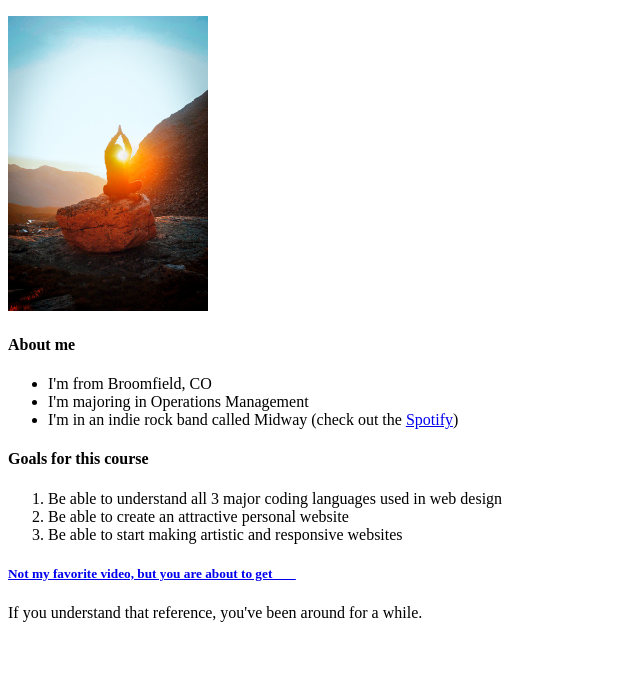
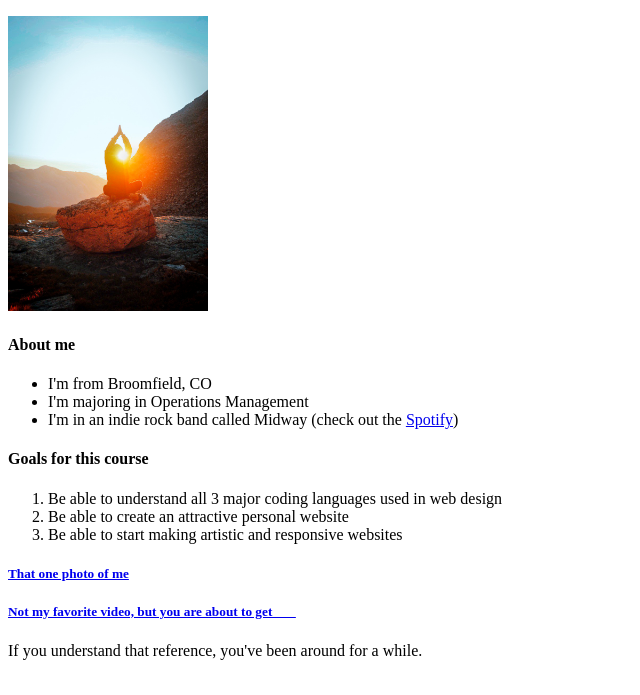
Before and after one commit to jddouthit3/jddouthit3.github.io, a plain HTML site: page index.html in a window 1280 px wide. Shown: the part 105-800 px from the top of the page, without its empty margins (0-640 px from the left). Drawn offline with Linux system fonts and the light colour scheme.

Commit message:
update to assignment 2

```diff
--- a/index.html
+++ b/index.html
@@ -26,9 +26,9 @@
       <li>Be able to start making artistic and responsive websites </li>
     </ol>
 
+    <h5><a href="img/Peace.jpg">That one photo of me </a></h5>
     <h5><a href="https://www.youtube.com/watch?v=dQw4w9WgXcQ">Not my favorite video, but you are about to get ___ </a></h5>
     <p>If you understand that reference, you've been around for a while. </p>
 
-
   </body>
 </html>
```
